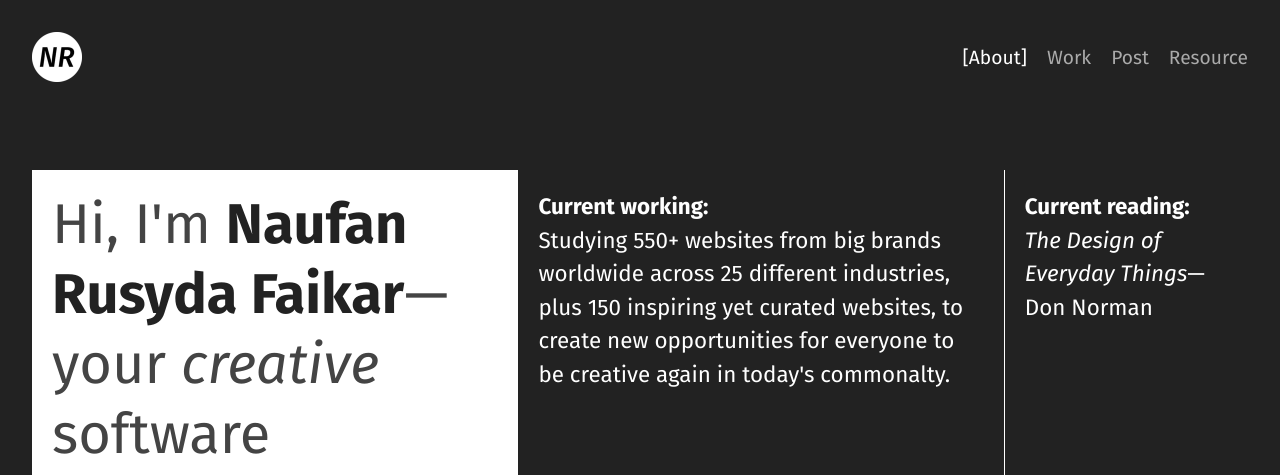
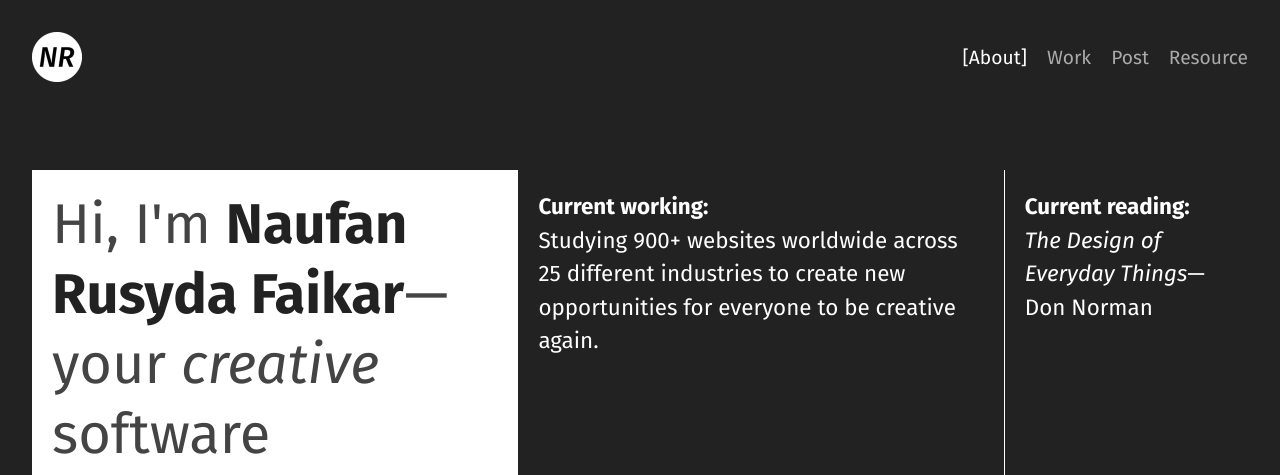
Before and after one commit to naruaika/naruaika.github.io, a Jekyll site: the page built from index.html, in a window 1280 px wide and 900 px high, cut to the strip 0-475 px from the top of the window. Built offline with Jekyll 4.4.1, drawn with Linux system fonts in a browser that asks for light colours.

Commit message:
Update /index page

```diff
--- a/index.html
+++ b/index.html
@@ -550,7 +550,7 @@ title: Creative Software Engineer
         </div>
         <div class="box researching">
             <b>Current working:</b>
-            <span>Studying 550+ websites from big brands worldwide across 25 different industries, plus 150 inspiring yet curated websites, to create new opportunities for everyone to be creative again in today's commonalty.</span>
+            <span>Studying 900+ websites worldwide across 25 different industries to create new opportunities for everyone to be creative again.</span>
         </div>
         <div class="box reading">
             <b>Current reading:</b>
```
